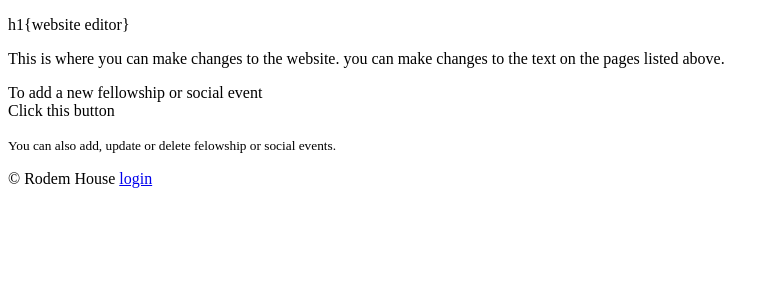
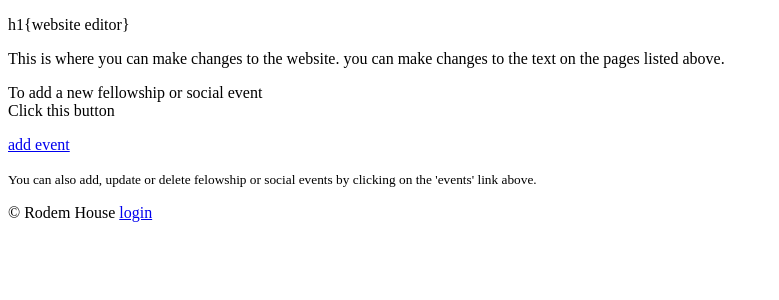
Before and after one commit to peter-sharp/Rodem-house, a PHP site: page /editor.php?pg=1 in a window 1280 px wide. Shown: the part 188-488 px from the top of the page, without its empty margins (0-779 px from the left). Run offline with PHP 8.4, Linux system fonts and the light colour scheme.

Commit message:
initally added button element for add event button but changed to anchor due to it being better suited to the task

```diff
--- a/editor.php
+++ b/editor.php
@@ -7,7 +7,8 @@ include('./templates/header.php');
     <p class="admin">This is where you can make changes to the website. you can make changes to the text
       on the pages listed above. </p>
       <p>To add a new fellowship or social event<br>Click this button</p>
-    <p> <small>You can also add, update or delete felowship or social events. </small></p>
+      <a class="btn btn_CTA" href="edit_events.php">add event</a>
+    <p> <small>You can also add, update or delete felowship or social events by clicking on the 'events' link above. </small></p>
   </article>
 </main>
 <?php
```
